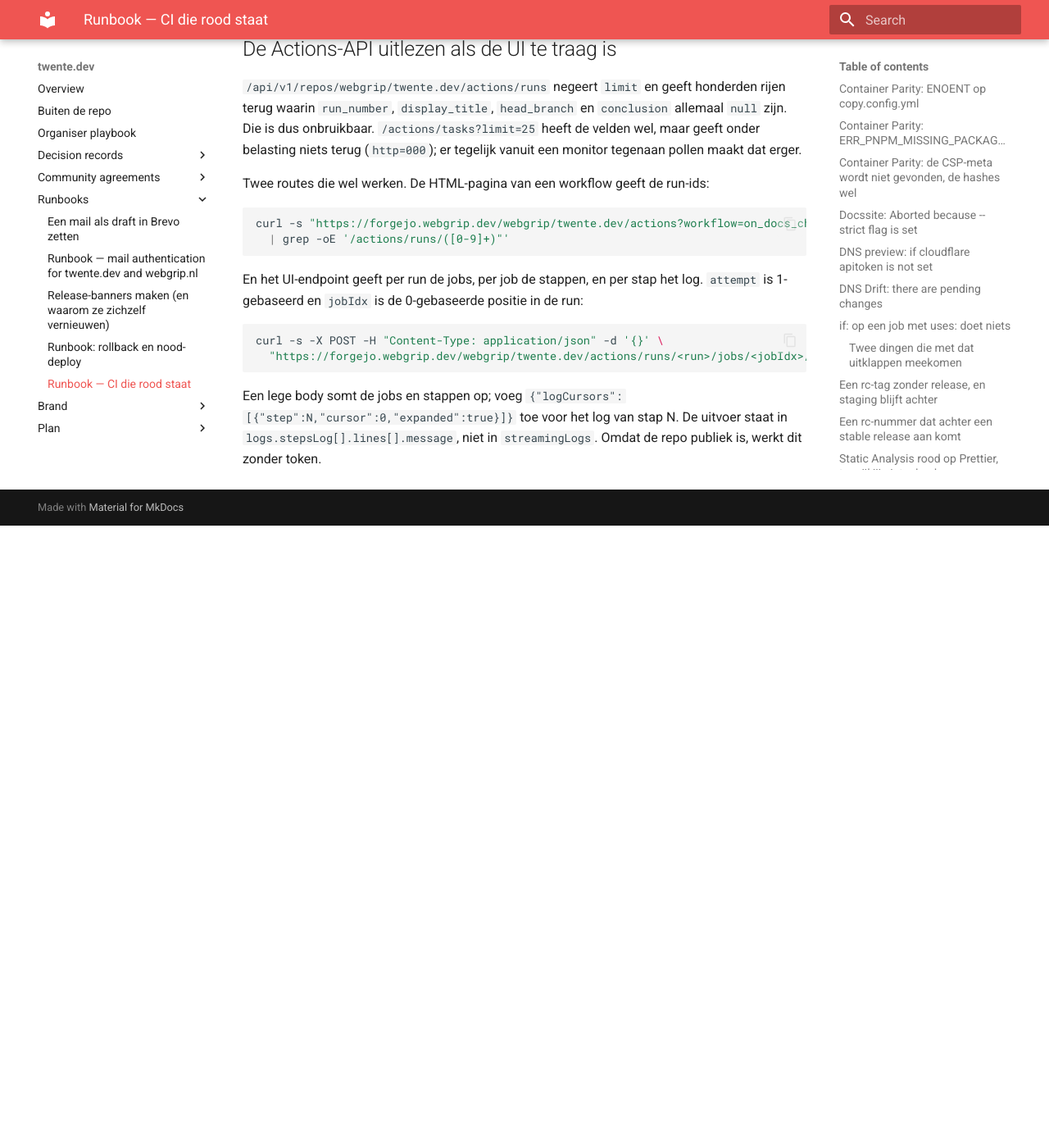
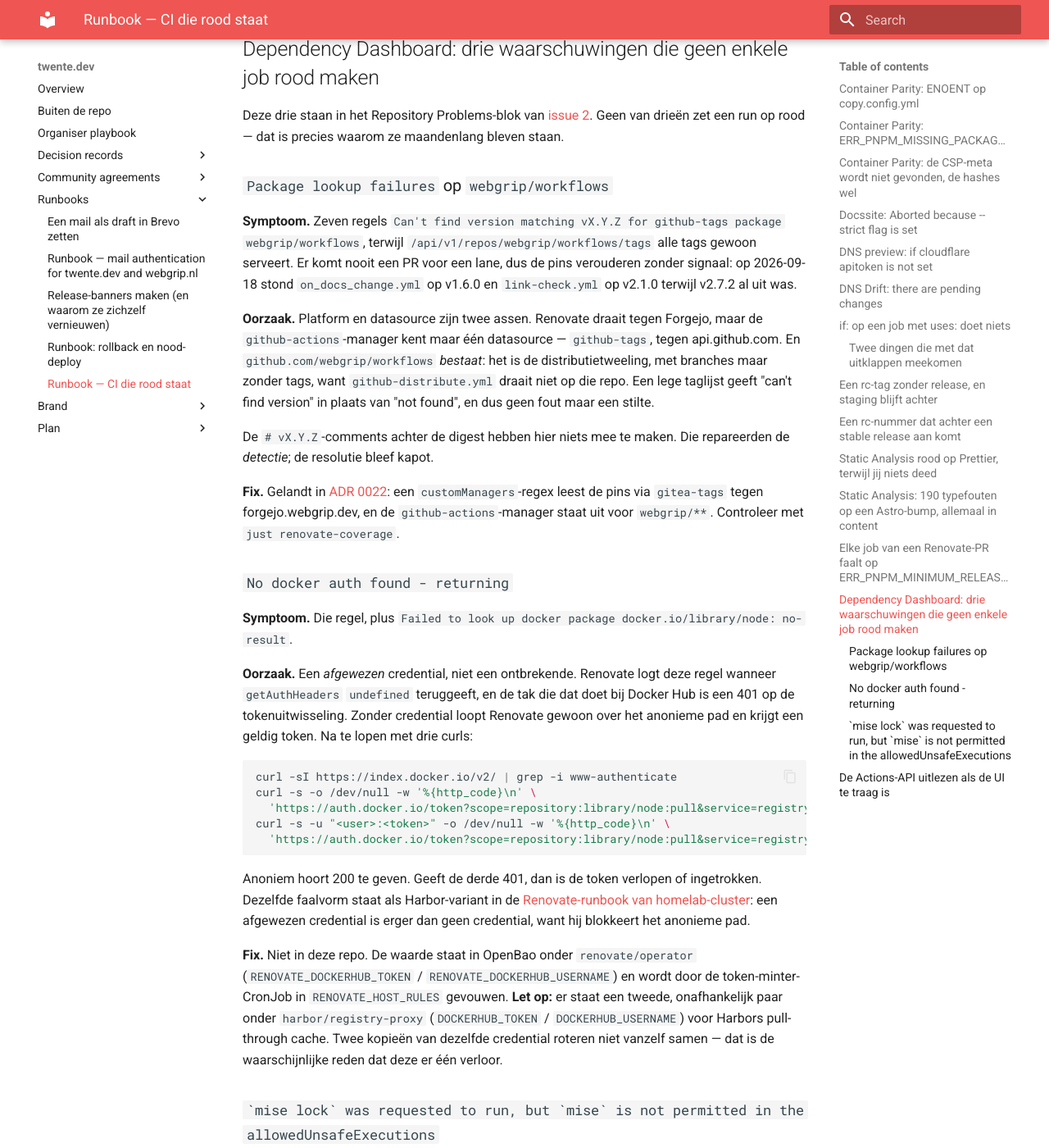
Before and after one commit to webgrip/twente.dev, an MkDocs documentation site: the page built from docs/runbooks/ci-failures.md, in a window 1280 px wide and 1400 px high, scrolled down 10220 px. Shown: the whole window at 82% size. Built offline with MkDocs 1.6.1 and Material for MkDocs 9.7.7, drawn with Linux system fonts in a browser that asks for light colours; before the commit the page ends 10861 px from its top, so only the background shows below that; some of the changed text lies outside the part shown.

Commit message:
docs(runbook): de drie dashboardwaarschuwingen die geen job rood maken
Precies daarom bleven ze staan. Per waarschuwing het symptoom, de oorzaak en waar
de fix hoort: de lookup-failure hoort bij ADR 0022, de docker-auth is een
afgewezen credential (met de drie curls die dat aantonen, plus de tweede kopie
onder harbor/registry-proxy die niet mee roteert), en de mise-lock is een gat in
de admin-ConfigMap.

Co-Authored-By: Claude Opus 5 (1M context) <noreply@anthropic.com>

````diff
--- a/docs/runbooks/ci-failures.md
+++ b/docs/runbooks/ci-failures.md
@@ -438,6 +438,77 @@ minimumReleaseAgeExclude:
 die gate niet. Elke repo die dat preset gebruikt en op pnpm 11 draait, heeft dezelfde twee uur
 soaktijd en dus dezelfde rode PR in het verschiet.
 
+## Dependency Dashboard: drie waarschuwingen die geen enkele job rood maken
+
+Deze drie staan in het Repository Problems-blok van
+[issue 2](https://forgejo.webgrip.dev/webgrip/twente.dev/issues/2). Geen van drieën zet een run op
+rood — dat is precies waarom ze maandenlang bleven staan.
+
+### `Package lookup failures` op `webgrip/workflows`
+
+**Symptoom.** Zeven regels `Can't find version matching vX.Y.Z for github-tags package
+webgrip/workflows`, terwijl `/api/v1/repos/webgrip/workflows/tags` alle tags gewoon serveert. Er
+komt nooit een PR voor een lane, dus de pins verouderen zonder signaal: op 2026-09-18 stond
+`on_docs_change.yml` op v1.6.0 en `link-check.yml` op v2.1.0 terwijl v2.7.2 al uit was.
+
+**Oorzaak.** Platform en datasource zijn twee assen. Renovate draait tegen Forgejo, maar de
+`github-actions`-manager kent maar één datasource — `github-tags`, tegen api.github.com. En
+`github.com/webgrip/workflows` _bestaat_: het is de distributietweeling, met branches maar zonder
+tags, want `github-distribute.yml` draait niet op die repo. Een lege taglijst geeft "can't find
+version" in plaats van "not found", en dus geen fout maar een stilte.
+
+De `# vX.Y.Z`-comments achter de digest hebben hier niets mee te maken. Die repareerden de
+_detectie_; de resolutie bleef kapot.
+
+**Fix.** Gelandt in [ADR 0022](../adrs/0022-forgejo-native-deps-resolve-against-forgejo.md): een
+`customManagers`-regex leest de pins via `gitea-tags` tegen forgejo.webgrip.dev, en de
+`github-actions`-manager staat uit voor `webgrip/**`. Controleer met `just renovate-coverage`.
+
+### `No docker auth found - returning`
+
+**Symptoom.** Die regel, plus `Failed to look up docker package docker.io/library/node: no-result`.
+
+**Oorzaak.** Een _afgewezen_ credential, niet een ontbrekende. Renovate logt deze regel wanneer
+`getAuthHeaders` `undefined` teruggeeft, en de tak die dat doet bij Docker Hub is een 401 op de
+tokenuitwisseling. Zonder credential loopt Renovate gewoon over het anonieme pad en krijgt een
+geldig token. Na te lopen met drie curls:
+
+```bash
+curl -sI https://index.docker.io/v2/ | grep -i www-authenticate
+curl -s -o /dev/null -w '%{http_code}\n' \
+  'https://auth.docker.io/token?scope=repository:library/node:pull&service=registry.docker.io'
+curl -s -u "<user>:<token>" -o /dev/null -w '%{http_code}\n' \
+  'https://auth.docker.io/token?scope=repository:library/node:pull&service=registry.docker.io'
+```
+
+Anoniem hoort 200 te geven. Geeft de derde 401, dan is de token verlopen of ingetrokken. Dezelfde
+faalvorm staat als Harbor-variant in de
+[Renovate-runbook van homelab-cluster](https://forgejo.webgrip.dev/webgrip/homelab-cluster/src/branch/main/docs/techdocs/docs/runbooks/renovate.md):
+een afgewezen credential is erger dan geen credential, want hij blokkeert het anonieme pad.
+
+**Fix.** Niet in deze repo. De waarde staat in OpenBao onder `renovate/operator`
+(`RENOVATE_DOCKERHUB_TOKEN` / `RENOVATE_DOCKERHUB_USERNAME`) en wordt door de
+token-minter-CronJob in `RENOVATE_HOST_RULES` gevouwen. **Let op:** er staat een tweede,
+onafhankelijk paar onder `harbor/registry-proxy` (`DOCKERHUB_TOKEN` / `DOCKERHUB_USERNAME`) voor
+Harbors pull-through cache. Twee kopieën van dezelfde credential roteren niet vanzelf samen — dat
+is de waarschijnlijke reden dat deze er één verloor.
+
+### `` `mise lock` was requested to run, but `mise` is not permitted in the allowedUnsafeExecutions ``
+
+**Symptoom.** Die regel, en een [`mise.lock`](../../mise.lock) die achterloopt op
+[`mise.toml`](../../mise.toml).
+
+**Oorzaak.** `mise.toml` zet `lockfile = true`, dus de mise-manager wil `mise lock` draaien om de
+lockfile bij te werken. De Renovate-executor staat dat niet toe: de admin-ConfigMap
+(`renovate-operator/jobs/configmap-forgejo.yaml`) zet wel `allowedCommands`, maar geen
+`allowedUnsafeExecutions`.
+
+**Fix.** Admin-config, niet repo-config — de
+[algemene Renovate-docs van homelab-cluster](https://forgejo.webgrip.dev/webgrip/homelab-cluster/src/branch/main/docs/techdocs/docs/general/renovate.md)
+zeggen expliciet dat dit soort instellingen in de ConfigMap horen en dat Renovate ze in repo-config
+negeert. Tot dat landt: een `uv`-, `just`- of `node`-bump herschrijft `mise.toml` en laat
+`mise.lock` staan.
+
 ## De Actions-API uitlezen als de UI te traag is
 
 `/api/v1/repos/webgrip/twente.dev/actions/runs` negeert `limit` en geeft honderden rijen terug
````
